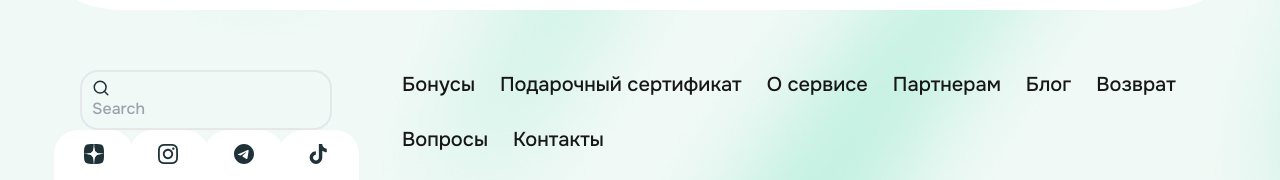
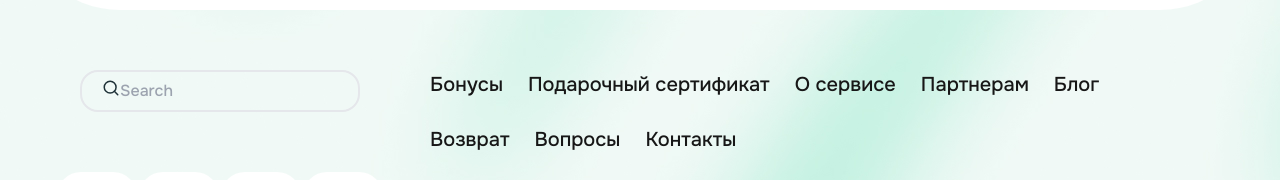
Before and after one commit to Vieronist/igray, a Next.js app: page / in a window 1280 px wide. Shown: the part 720-900 px from the top of the page. Built offline with nearby package versions, Linux system fonts and the light colour scheme.

Commit message:
chore: one more change

```diff
--- a/src/widgtes/footer/ui/footer.tsx
+++ b/src/widgtes/footer/ui/footer.tsx
@@ -7,7 +7,7 @@ export const Footer = () => {
   return (
     <footer className="px-[60px] gap-[70px] flex">
       <div className="w-[25%]">
-        <SearchPanel className="bg-transparent py-[20px] px-[20px] w-full  mb-[60px]" />
+        <SearchPanel classNameDiv="bg-transparent py-[20px] px-[20px] w-full flex mb-[60px]" />
         <SocialMediaList />
       </div>
       <div>
```
